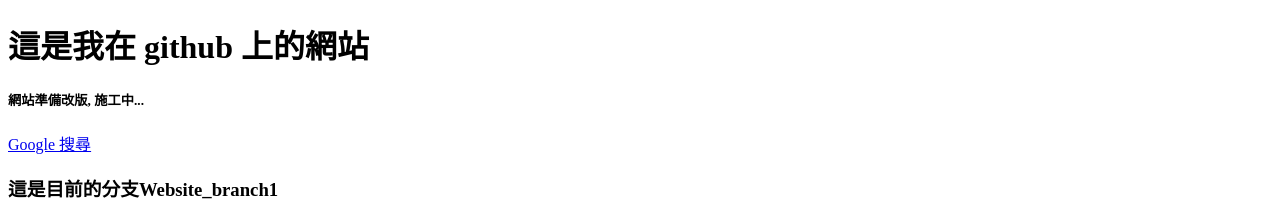
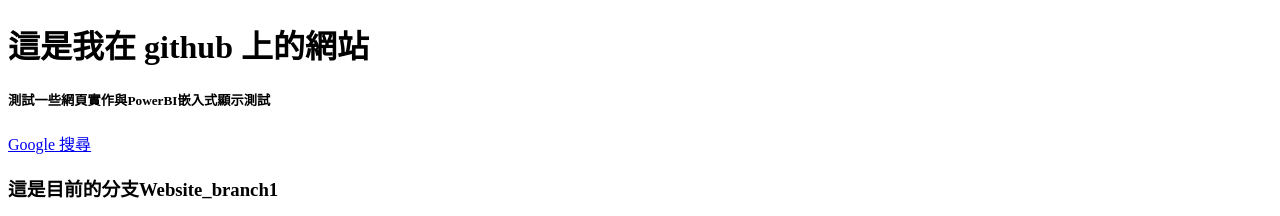
Before and after one commit to Leiinori/Website_demo, a plain HTML site: page index.html in a window 1280 px wide. Shown: the top 216 px of the page. Drawn offline with Linux system fonts and the light colour scheme.

Commit message:
修改網頁內文與調整排版

```diff
--- a/index.html
+++ b/index.html
@@ -7,13 +7,15 @@
 </head>
 <body>
     <h1> 這是我在 github 上的網站</h1>
-    <h5> 網站準備改版, 施工中...</h5>
+    <h5> 測試一些網頁實作與PowerBI嵌入式顯示測試</h5>
     <a href="https://www.google.com">Google 搜尋</a>
     <h3>這是目前的分支Website_branch1</h3>
 
     <h3>測試Power BI server, 產出內嵌式報表</h3>
     <iframe title="信用卡消費紀錄報表_測試" width="1280" height="768" src="https://app.powerbi.com/view?r=eyJrIjoiMzZlYjNlM2EtODA1NC00MjA0LWJiMmMtOWY3OGNiNjA5ZTJjIiwidCI6ImYxY2FlZGQ1LWUxNzUtNGU3YS1iMWJmLWQ0MTRjNTA1M2IxMiJ9" frameborder="0" allowFullScreen="true"></iframe>
 
+    <br>
+
     <a href="product.html">公司產品介紹</a>
 </body>
 </html>
```
